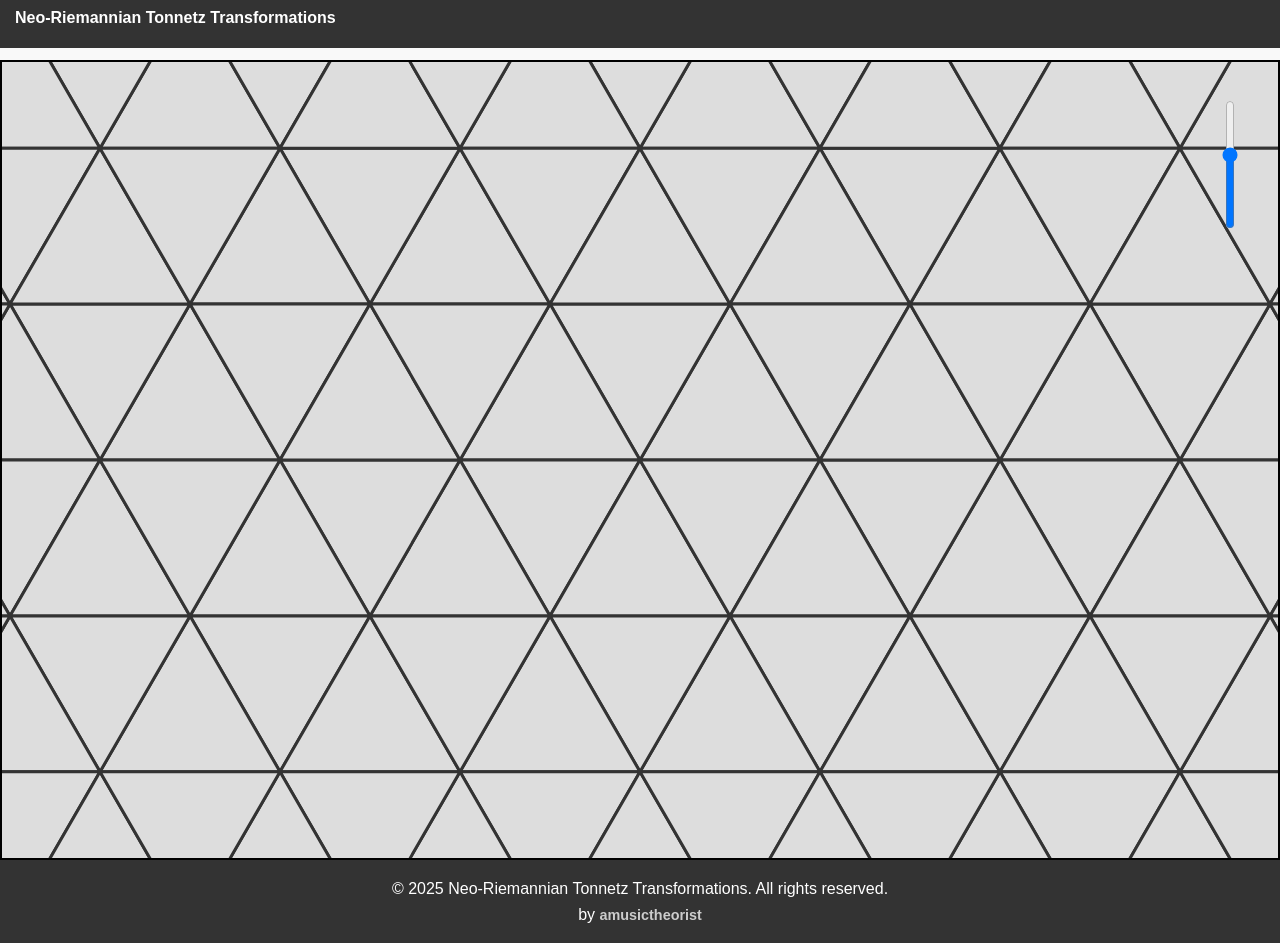
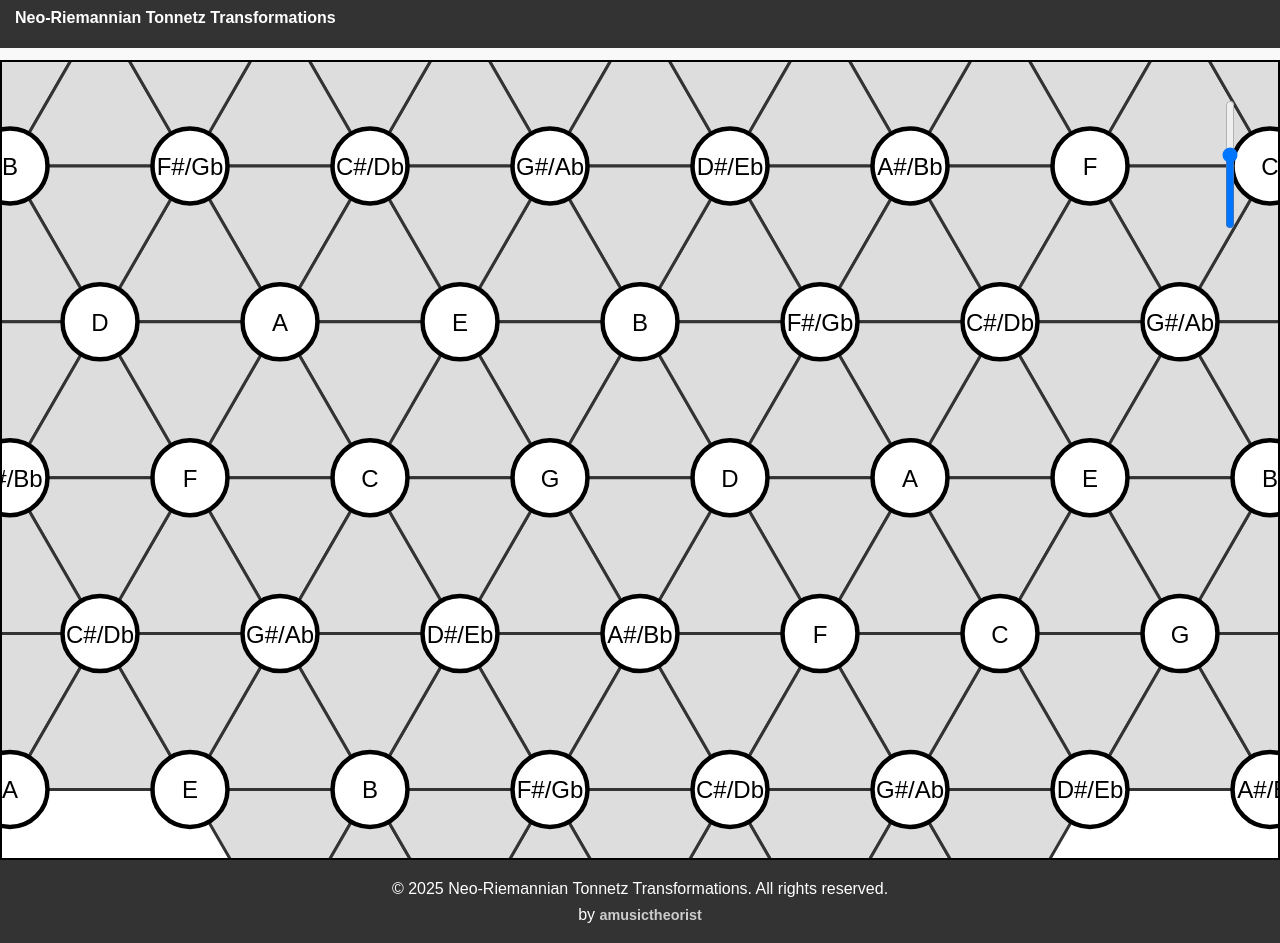
Before and after one commit to amusictheorist/tonnetz-webapp, a React (Vite) app: page / in a window 1280 px wide. Built offline with nearby package versions, Linux system fonts and the light colour scheme.

Commit message:
add pc node overlay

```diff
--- a/src/components/Tonnetz.tsx
+++ b/src/components/Tonnetz.tsx
@@ -1,5 +1,5 @@
 import { useEffect, useRef, useState } from "react";
-import { PITCH_CLASSES, hexCenters } from "../utils/constants";
+import { PITCH_CLASSES, hexCenters, pcNodes } from "../utils/constants";
 import { getHexTriangles } from "../utils/geometry";
 
 function Tonnetz() {
@@ -50,6 +50,7 @@ function Tonnetz() {
       vertices,
     }));
   });
+  const nodes = pcNodes;
 
   const viewBoxSize = 1000;
 
@@ -87,7 +88,7 @@ function Tonnetz() {
       <div
         style={{
           width: 3000,
-          height: 3000,
+          height: 1200,
           display: "flex",
           alignItems: "center",
           justifyContent: "center",
@@ -122,6 +123,24 @@ function Tonnetz() {
               />
             );
           })}
+
+          {nodes.map(([x, y, label], idx) => (
+            <g key={`node-${idx}`} transform={`translate(${x}, ${-y})`}>
+              <circle
+                r={12.5}
+                fill="#fff"
+                stroke="#000"
+                strokeWidth={1.5}
+              />
+              <text
+                y={3}
+                textAnchor="middle"
+                fontSize={8}
+              >
+                {label}
+              </text>
+            </g>
+          ))}
         </svg>
       </div>
     </div>
```
